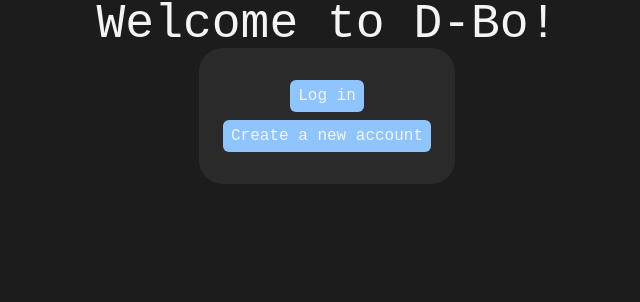
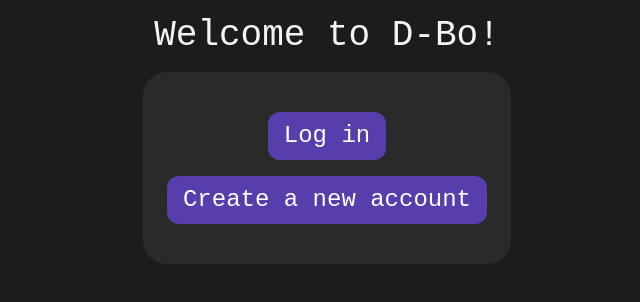
Before and after one commit to b1gd3vd0g/d-bo, a React (Vite) app in the folder frontend/: page /welcome in a window 1280 px wide. Shown: the top 302 px of the page, without its empty margins (313-953 px from the left). Built offline with nearby package versions, Linux system fonts and the light colour scheme; a web font is replaced by a local one.

Commit message:
STYLE - update the default styling for h1-h4 elements, as well as button

```diff
--- a/frontend/src/style.css
+++ b/frontend/src/style.css
@@ -21,23 +21,23 @@
 
 @layer base {
   h1 {
-    @apply text-center text-5xl;
+    @apply py-4 text-center text-4xl;
   }
 
   h2 {
-    @apply text-4xl;
+    @apply text-3xl;
   }
 
   h3 {
-    @apply text-3xl;
+    @apply text-2xl;
   }
 
   h4 {
-    @apply text-2xl;
+    @apply text-xl;
   }
 
   button {
-    @apply mx-auto my-2 rounded-md bg-blue-300 px-2 py-1;
+    @apply bg-accent-1 text-fg-2 mx-auto my-4 block rounded-xl px-4 py-2 text-2xl;
   }
 
   input,
```
